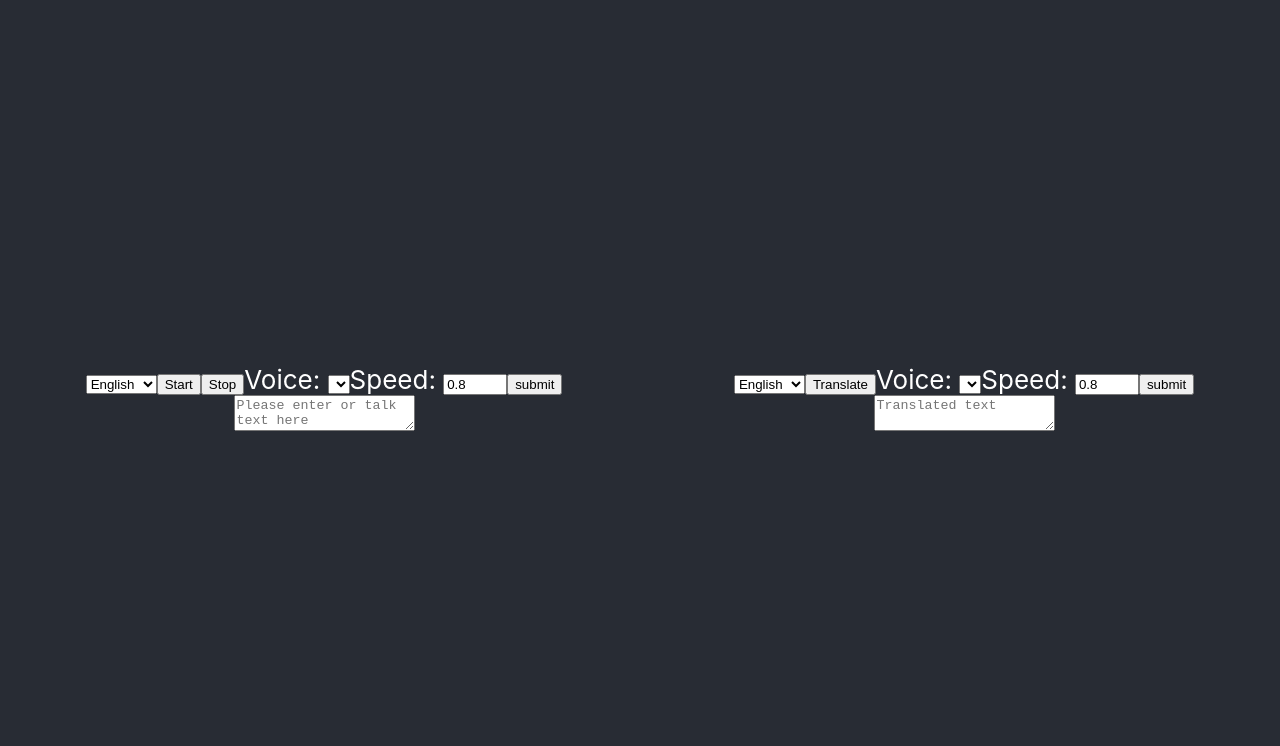
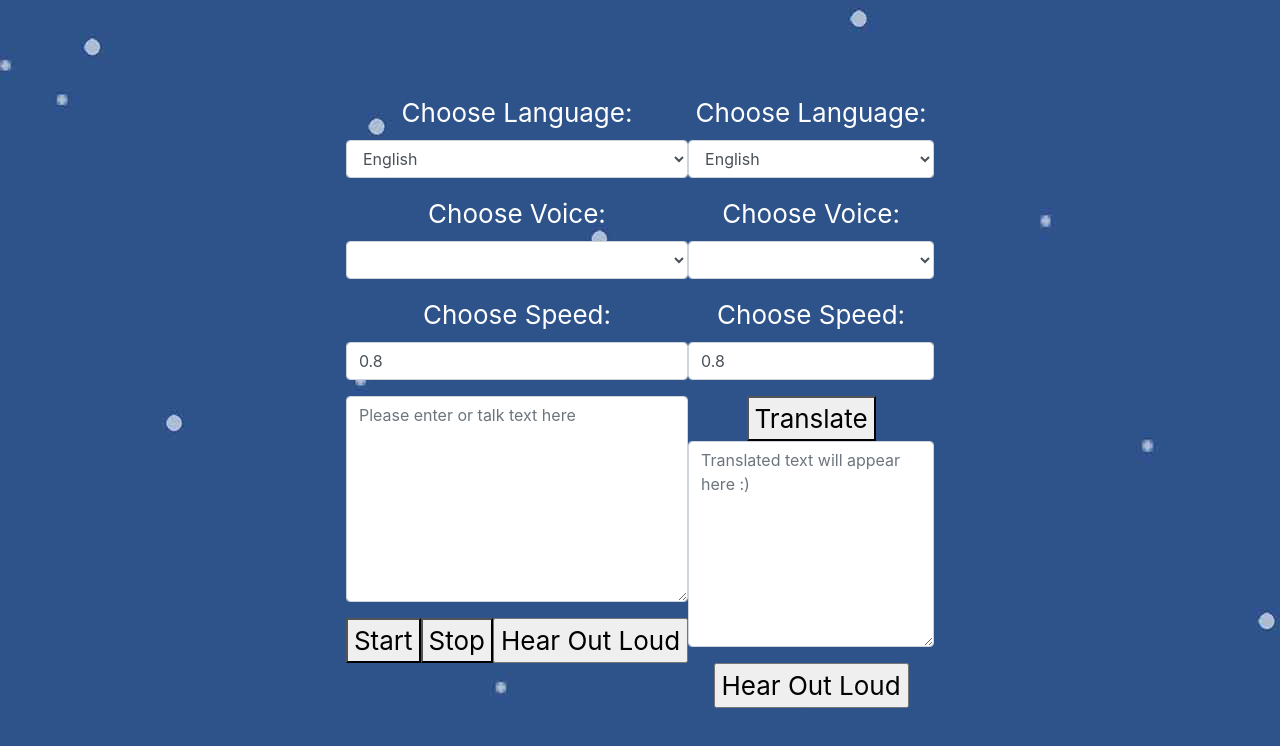
Before and after one commit to slurio/Viaggiamo-Frontend, a React (Create React App) app: page / in a window 1280 px wide. Shown: the top 746 px of the page. Built offline with nearby package versions, Linux system fonts and the light colour scheme.

Commit message:
fixed speechText bug, added bg, some bootstrap css to forms

```diff
--- a/src/App.css
+++ b/src/App.css
@@ -1,6 +1,9 @@
 .App {
   text-align: center;
-  background-color: #282c34;
+  /* background-color: #282c34; */
+  background-image: url('images/bg.jpg');
+  background-repeat: repeat;
+  background-size: auto;
   min-height: 100vh;
   display: flex;
   align-items: center;
@@ -11,7 +14,7 @@
 
 .speechtext{
   display: flex;
-  justify-content: space-around;
+  justify-content: space-between;
 }
 
 .App-link {
--- a/src/App.js
+++ b/src/App.js
@@ -1,4 +1,5 @@
 import React from 'react';
+import 'bootstrap/dist/css/bootstrap.min.css';
 import './App.css';
 import SpeechText from './Containers/SpeechText'
 
--- a/src/Components/SpeechInput.js
+++ b/src/Components/SpeechInput.js
@@ -1,4 +1,5 @@
 import React from 'react'
+import { Form } from 'react-bootstrap'
 
 const SpeechRecognition = window.SpeechRecognition || window.webkitSpeechRecognition
 const recognition = new SpeechRecognition()
@@ -6,17 +7,17 @@ const recognition = new SpeechRecognition()
 class SpeechInput extends React.Component {
 
     state = {
-        voiceSpeed: 0.8
+        voiceSpeed: 0.8,
+        voices: []
       }
 
       renderSpeech = (e) => {
         e.preventDefault()
         //feeds the right objects to Chrome / other browsers
 
-        recognition.continuous = false;
+        recognition.continuous = true;
         recognition.interimResults = false;
 
-        console.log(e.target.parentNode.language.value)
         if(e.target.parentNode.language.value === "English"){
           recognition.lang = 'en-US'
         } else if(e.target.parentNode.language.value === "French"){
@@ -39,9 +40,7 @@ class SpeechInput extends React.Component {
           recognition.onresult = (e) => {
             let wordSpoken = e.results[0][0].transcript
             console.log(wordSpoken)
-            this.setState({
-              text: wordSpoken
-            })
+            this.props.renderChange(wordSpoken)
           }
         }
 
@@ -61,8 +60,16 @@ class SpeechInput extends React.Component {
         let synth = window.speechSynthesis
 
         let voices = synth.getVoices()
-        console.log(voices)
-        return voices.map(voice => <option>{voice.name + ' (' + voice.lang + ')'}</option>)
+        let index = 0
+        return voices.map(voice => <option key={index += 1}>{voice.name + ' (' + voice.lang + ')'}</option>)
+      }
+
+      componentDidMount = () => {
+        window.speechSynthesis.onvoiceschanged = () => {
+            this.setState({
+              voices: window.speechSynthesis.getVoices()
+            })
+          }
       }
 
       renderVoice = (e) => {
@@ -71,37 +78,66 @@ class SpeechInput extends React.Component {
         let voiceName = e.target.voice.value.split(' ')[0]
         let utterThis = new SpeechSynthesisUtterance()
 
-
-       let setVoice = this.props.voices.find(voice => voice.name === voiceName)
+       let setVoice = this.state.voices.find(voice => voice.name === voiceName)
         utterThis.rate = this.state.voiceSpeed
         utterThis.text = text
         utterThis.voice = setVoice
         speechSynthesis.speak(utterThis)
       }
 
+      getLanguage = (e) => {
+        let language
+        if(e.target.value === "English"){
+          language = 'en'
+        } else if(e.target.value === "French"){
+          language = 'fr'
+        }else if(e.target.value === "Spanish"){
+          language = 'es'
+        }else if(e.target.value === "German"){
+          language = 'de'
+        }else if(e.target.value === "Italian"){
+          language = 'it'
+        }
+        this.props.renderInputLang(language)
+      }
+
       render() {
         return (
           <div>
           <form onSubmit={this.renderVoice}>
-            <select name="language">
-              <option>English</option>
-              <option>French</option>
-              <option>Spanish</option>
-              <option>German</option>
-              <option>Italian</option>
-            </select>
+            <Form.Group controlId="language.ControlSelect1">
+              <Form.Label>Choose Language:</Form.Label>
+                <Form.Control as="select" name="language" onChange={this.getLanguage}>
+                  <option>English</option>
+                  <option>French</option>
+                  <option>Spanish</option>
+                  <option>German</option>
+                  <option>Italian</option>
+                </Form.Control>
+             </Form.Group>
+
+            <Form.Group controlId="voice.ControlSelect1">
+              <Form.Label>Choose Voice:</Form.Label>
+              <Form.Control as="select" name="voice">
+                {this.renderOptions()}
+              </Form.Control>
+            </Form.Group>
+
+            <Form.Group controlId="speed.ControlInput1">
+              <Form.Label>Choose Speed:</Form.Label>
+              <Form.Control type="number" name="voiceSpeed" min="0.5" max="2" step="0.1" value={this.state.voiceSpeed} onChange={this.renderSpeed}></Form.Control>
+            </Form.Group>
+
+            <Form.Group controlId="text.ControlInput2">
+              <Form.Control as="textarea" rows="8" placeholder="Please enter or talk text here" name="text" value={this.props.text} onChange={this.renderChange}/>
+            </Form.Group>
+
             <button type="button" name="start" onClick={this.renderSpeech}>Start</button>
             <button type="button" name="stop" onClick={this.renderSpeech}>Stop</button>
 
-            <label>Voice: </label>
-            <select name="voice">
-              {this.renderOptions()}
-            </select>
-            <label>Speed: </label>
-            <input type="number" min="0.5" max="2" step="0.1" name="voiceSpeed" value={this.state.voiceSpeed} onChange={this.renderSpeed}/>
-            <input type="submit" value="submit"/>
 
-          <textarea name="text" placeholder="Please enter or talk text here" value={this.props.text} onChange={this.renderChange}/>
+            <input type="submit" value="Hear Out Loud"/>
+
           </form>
           </div>
         );
--- a/src/Components/SpeechOutput.js
+++ b/src/Components/SpeechOutput.js
@@ -1,14 +1,11 @@
-import React, {useState, useEffect} from "react";
-let sourceText = "test words"; // props of input
-let sourceLang = "auto"
-let targetLang = "ja" // props of input
-const url = "https://translate.googleapis.com/translate_a/single?client=gtx&sl=" + sourceLang + "&tl=" + targetLang + "&dt=t&q=" + encodeURI(sourceText);
+import React from "react";
+import { Form } from "react-bootstrap";
 
 class SpeechOutput extends React.Component {
-
   state={
     returnValue: '',
-    voiceSpeed: 0.8
+    voiceSpeed: 0.8,
+    lang: 'en'
   }
 
   renderVoice = (e) => {
@@ -39,43 +36,118 @@ class SpeechOutput extends React.Component {
     let synth = window.speechSynthesis
 
     let voices = synth.getVoices()
-    console.log(voices)
-    return voices.map(voice => <option>{voice.name + ' (' + voice.lang + ')'}</option>)
+    let index = 0
+    return voices.map(voice => <option key={(index = parseInt(index) + 1)}> {voice.name + ' (' + voice.lang + ')'}</option>)
   }
 
-  componentDidMount = () => {
-    fetch(url)
+  selectLang = (e) => {
+    let langValue
+    if(e.target.value === "English"){
+      langValue = 'en'
+    } else if(e.target.value === "French"){
+      langValue = 'fr'
+    }else if(e.target.value === "Spanish"){
+      langValue = 'es'
+    }else if(e.target.value === "German"){
+      langValue = 'de'
+    }else if(e.target.value === "Italian"){
+      langValue = 'it'
+    }
+    this.setState({
+      lang: langValue
+    })
+  }
+
+  translate = () => {
+    //do fetch here for translation
+    let sourceLang = this.props.inputLang
+    let sourceText = this.props.text
+    let targetLang = this.state.lang
+    console.log(sourceLang)
+    console.log(sourceText)
+    console.log(targetLang)
+    fetch("https://translate.googleapis.com/translate_a/single?client=gtx&sl=" + sourceLang + "&tl=" + targetLang + "&dt=t&q=" + encodeURI(sourceText))
     .then(resp=>resp.json())
     .then(data=> this.setState({
       returnValue: data[0][0][0]
     }))
   }
 
+
   render() {
     return (
       <div>
          <form >
-              <select name="language">
+          <Form.Group controlId="language.ControlSelect1">
+            <Form.Label>Choose Language:</Form.Label>
+              <Form.Control as="select" name="language" onChange={this.selectLang}>
                 <option>English</option>
                 <option>French</option>
                 <option>Spanish</option>
                 <option>German</option>
                 <option>Italian</option>
-              </select>
-              <button type="button" name="translate">Translate</button>
+              </Form.Control>
+          </Form.Group>
 
-              <label>Voice: </label>
-              <select name="voice">
-                {this.renderOptions()}
-              </select>
-              <label>Speed: </label>
-              <input type="number" min="0.5" max="2" step="0.1" name="voiceSpeed" value={this.state.voiceSpeed} onChange={this.renderSpeed}/>
-              <input type="submit" value="submit"/>
-              <textarea name="translate-text" placeholder="Translated text" value={this.state.returnValue}/>
-            </form>
+          <Form.Group controlId="voice.ControlSelect1">
+            <Form.Label>Choose Voice:</Form.Label>
+            <Form.Control as="select" name="voice">
+              {this.renderOptions()}
+            </Form.Control>
+          </Form.Group>
+
+          <Form.Group controlId="speed.ControlInput1">
+            <Form.Label>Choose Speed:</Form.Label>
+            <Form.Control type="number" name="voiceSpeed" min="0.5" max="2" step="0.1" value={this.state.voiceSpeed} onChange={this.renderSpeed}></Form.Control>
+          </Form.Group>
+
+          <button onClick={this.translate}type="button" name="translate" >Translate</button>
+
+          <Form.Group controlId="text.ControlInput2">
+              <Form.Control as="textarea" rows="8" placeholder="Translated text will appear here :)" name="translate-text" value={this.state.returnValue}/>
+          </Form.Group>
+
+          <input type="submit" value="Hear Out Loud"/>
+
+          </form>
       </div>
     )
   }
 }
 
 export default SpeechOutput;
+{/* <form onSubmit={this.renderVoice}>
+            <Form.Group controlId="language.ControlSelect1">
+              <Form.Label>Choose Language:</Form.Label>
+                <Form.Control as="select" name="language">
+                  <option>English</option>
+                  <option>French</option>
+                  <option>Spanish</option>
+                  <option>German</option>
+                  <option>Italian</option>
+                </Form.Control>
+             </Form.Group>
+
+            <Form.Group controlId="voice.ControlSelect1">
+              <Form.Label>Choose Voice:</Form.Label>
+              <Form.Control as="select" name="voice">
+                {this.renderOptions()}
+              </Form.Control>
+            </Form.Group>
+
+            <Form.Group controlId="speed.ControlInput1">
+              <Form.Label>Choose Speed:</Form.Label>
+              <Form.Control type="number" name="voiceSpeed" min="0.5" max="2" step="0.1" value={this.state.voiceSpeed} onChange={this.renderSpeed}></Form.Control>
+            </Form.Group>
+
+            <Form.Group controlId="text.ControlInput2">
+              <Form.Control as="textarea" rows="8" placeholder="Please enter or talk text here" name="text" value={this.props.text} onChange={this.renderChange}/>
+            </Form.Group>
+
+            <button type="button" name="start" onClick={this.renderSpeech}>Start</button>
+            <button type="button" name="stop" onClick={this.renderSpeech}>Stop</button>
+
+
+            <input type="submit" value="Hear Out Loud"/>
+
+          </form> */}
--- a/src/Containers/SpeechText.js
+++ b/src/Containers/SpeechText.js
@@ -4,21 +4,27 @@ import SpeechInput from '../Components/SpeechInput'
 
 export default class SpeechText extends React.Component {
   state ={
-    text: ''
+    text: '',
+    inputLang: ""
   }
 
   renderChange = (newText) => {
     this.setState({
       text: newText
     })
-    console.log('upper state', this.state.text)
+  }
+
+  renderInputLang = (language) => {
+    this.setState({
+      inputLang: language
+    })
   }
 
   render(){
     return(
       <div className="speechtext">
-        <SpeechInput text={this.state.text} renderChange={this.renderChange}/>
-        <SpeechOutput text={this.state.text} />
+        <SpeechInput text={this.state.text} renderChange={this.renderChange} renderInputLang={this.renderInputLang}/>
+        <SpeechOutput text={this.state.text} inputLang={this.state.inputLang}/>
       </div>
     )
   }
```
Also changed, not shown: src/images/bg.jpg (added).
